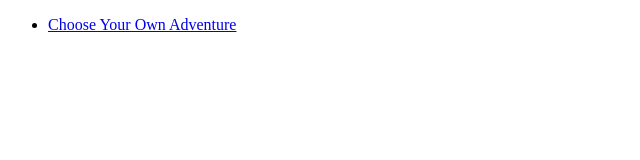
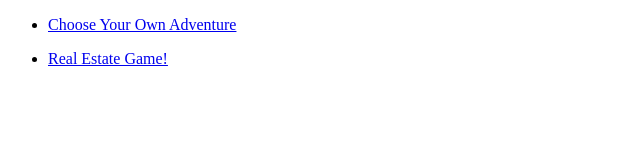
Before and after one commit to cou0943/cou0943.github.io, a plain HTML site: page index.html in a window 1280 px wide. Shown: the whole page, without its empty margins (0-640 px from the left). Drawn offline with Linux system fonts and the light colour scheme.

Commit message:
Update index.html

```diff
--- a/index.html
+++ b/index.html
@@ -12,5 +12,10 @@
             <a href="CS_Final.html">Choose Your Own Adventure</a>
         </li>
     </ul>
+    <ul>
+        <li>
+            <a href="RealEstateGame.js"> Real Estate Game!</a>
+        </li>
+    </ul>
 </body>
 </html>
```
